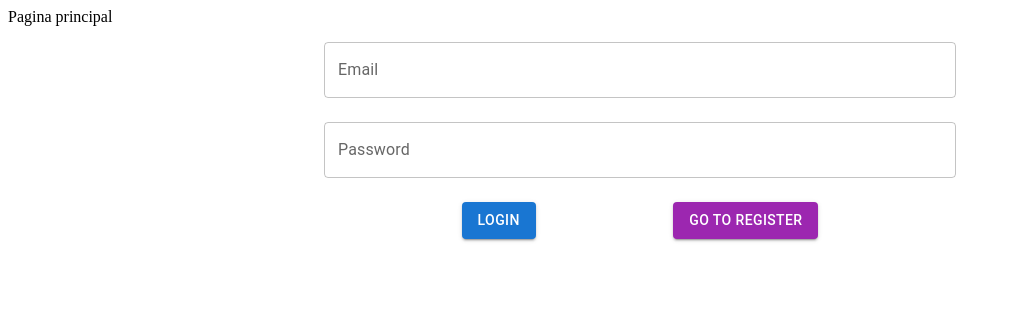
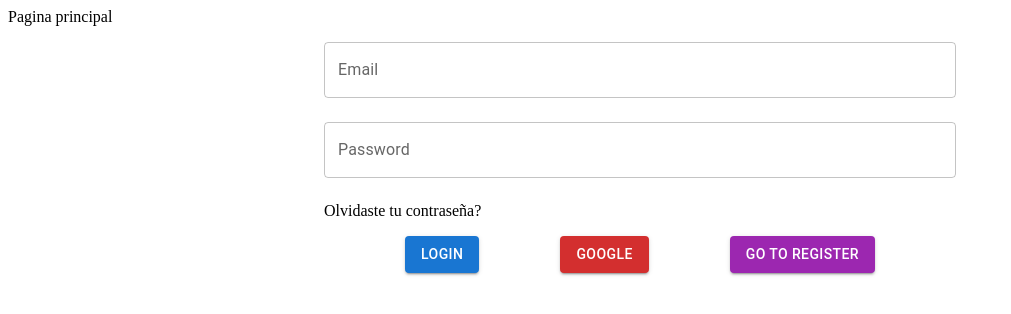
Before and after one commit to JaramilloL/crudFirebase, a React (Vite) app: page /login in a window 1280 px wide. Shown: the top 314 px of the page, without its empty margins (0-1011 px from the left). Built offline with nearby package versions, Linux system fonts and the light colour scheme; no server answers.

Commit message:
login con google y reset de password

```diff
--- a/src/components/auth/LoginAuth.jsx
+++ b/src/components/auth/LoginAuth.jsx
@@ -1,26 +1,29 @@
 //en este componente se va a hacer el login de los usuarios
 
 import { Box, Button, TextField } from "@mui/material";
-import { useContext } from "react";
+import { useContext, useState } from "react";
 import { useForm } from "react-hook-form";
 import { Link, useNavigate } from "react-router-dom";
 import { CreateContext } from "../../context/CreteContext";
 
 const LoginAuth = () => {
-  const { loginUser } = useContext(CreateContext);
+  //creamos un estafo para controlar los errores
+  const [errorMessages, setErrorMessages] = useState("");
+  const { loginUser, resetPassword, signInGoogle } = useContext(CreateContext);
   //usamos useForm para manejar los datos del formulario
   const {
     handleSubmit,
     register,
     reset,
     formState: { errors },
+    getValues,
   } = useForm();
 
   //creamos una funcion para redirigir al usuario a la pagina de home
-  const navigateToHome = useNavigate()
+  const navigateToHome = useNavigate();
 
   //funcion que se ejecuta al enviar el formulario
-  const onSubmit = async(data) => {
+  const onSubmit = async (data) => {
     try {
       console.log(data);
       await loginUser(data.email, data.password);
@@ -32,6 +35,26 @@ const LoginAuth = () => {
     console.log(data);
     reset();
   };
+
+  const resetPass = async () => {
+    const email = getValues("email");
+    if (!email) return setErrorMessages("El email es requerido");
+    try {
+      await resetPassword(email);
+    } catch (error) {
+      console.log(error);
+    }
+  };
+
+  const loginGoogleAuth = async () => {
+    try {
+      await signInGoogle();
+      navigateToHome("/home");
+    } catch (error) {
+      console.log(error);
+    }
+  }
+
   return (
     <Box
       component={"form"}
@@ -73,12 +96,31 @@ const LoginAuth = () => {
           },
         })}
       />
+      <Box mt={2}>
+        <Link
+          to=""
+          style={{ textDecoration: "none", color: "black" }}
+          onClick={resetPass}
+        >
+          Olvidaste tu contraseña?
+        </Link>
+      </Box>
+      {errorMessages && (
+        <Box mt={2} color="red">
+          {errorMessages}
+        </Box>
+      )}
       <Box display={"flex"} justifyContent={"space-evenly"} mt={2}>
         <Button variant="contained" color="primary" type="submit">
           Login
         </Button>
+        <Button variant="contained" color="error" onClick={loginGoogleAuth}>
+          Google
+        </Button>
         <Button variant="contained" color="secondary" type="submit">
-        <Link to="/" style={{ textDecoration: 'none', color: 'white'}}>Go to Register</Link>
+          <Link to="/" style={{ textDecoration: "none", color: "white" }}>
+            Go to Register
+          </Link>
         </Button>
       </Box>
     </Box>
--- a/src/components/users/Home.jsx
+++ b/src/components/users/Home.jsx
@@ -1,7 +1,17 @@
+import { useContext } from "react"
+import { CreateContext } from "../../context/CreteContext"
+import { Navigate } from "react-router-dom";
+import { Button } from "@mui/material";
 
 const Home = () => {
+    const { user, logout } = useContext(CreateContext);
+    console.log(user && user.email)
+
+    if (!user) return <Navigate to='/'/>
   return (
-    <div>Home</div>
+    <div>
+        <Button variant="contained" color="primary" onClick={logout}>Logout</Button>
+    </div>
   )
 }
 
--- a/src/context/StateContext.jsx
+++ b/src/context/StateContext.jsx
@@ -1,8 +1,19 @@
-import { createUserWithEmailAndPassword, signInWithEmailAndPassword } from "firebase/auth";
+import {
+  createUserWithEmailAndPassword,
+  GoogleAuthProvider,
+  onAuthStateChanged,
+  sendPasswordResetEmail,
+  signInWithEmailAndPassword,
+  signInWithPopup,
+  signOut,
+} from "firebase/auth";
 import { auth } from "../firebase/firebaseConfig";
 import { CreateContext } from "./CreteContext";
 import PropTypes from "prop-types";
+import { useEffect, useState } from "react";
 const StateContext = ({ children }) => {
+  //creamos un estado para almacenar los usuarios logeados
+  const [user, setUser] = useState(null);
   //aquie crearemos el contexto global del registro e inicio de secion de los usuarios
   //registro de uaurios
   const registerUser = async (email, password) =>
@@ -10,14 +21,40 @@ const StateContext = ({ children }) => {
 
   //creamos la funcion para logear a los usuarios
   const loginUser = async (email, password) =>
-      await signInWithEmailAndPassword(auth, email, password);
+    await signInWithEmailAndPassword(auth, email, password);
 
+  //creamos la funcion para un logout
+  const logout = async() => {
+    signOut(auth);
+  }
+
+  //reseteamos la contraseña
+  const resetPassword = async(email) =>
+    sendPasswordResetEmail(auth, email)
+
+  //creamos el provedor de google para el login y el uso de popover
+  const signInGoogle = async () => {
+    const provider = new GoogleAuthProvider();
+    return signInWithPopup(auth, provider);
+  }
+
+  useEffect(() => {
+    const unsubscribe = onAuthStateChanged(auth, (currentUser) => {
+        setUser(currentUser);
+        console.log(currentUser)
+    });
+    return ()=> unsubscribe();
+  }, []);
 
   return (
     <CreateContext.Provider
       value={{
         registerUser,
-        loginUser
+        loginUser,
+        user,
+        logout,
+        resetPassword,
+        signInGoogle,
       }}
     >
       {children}
```
